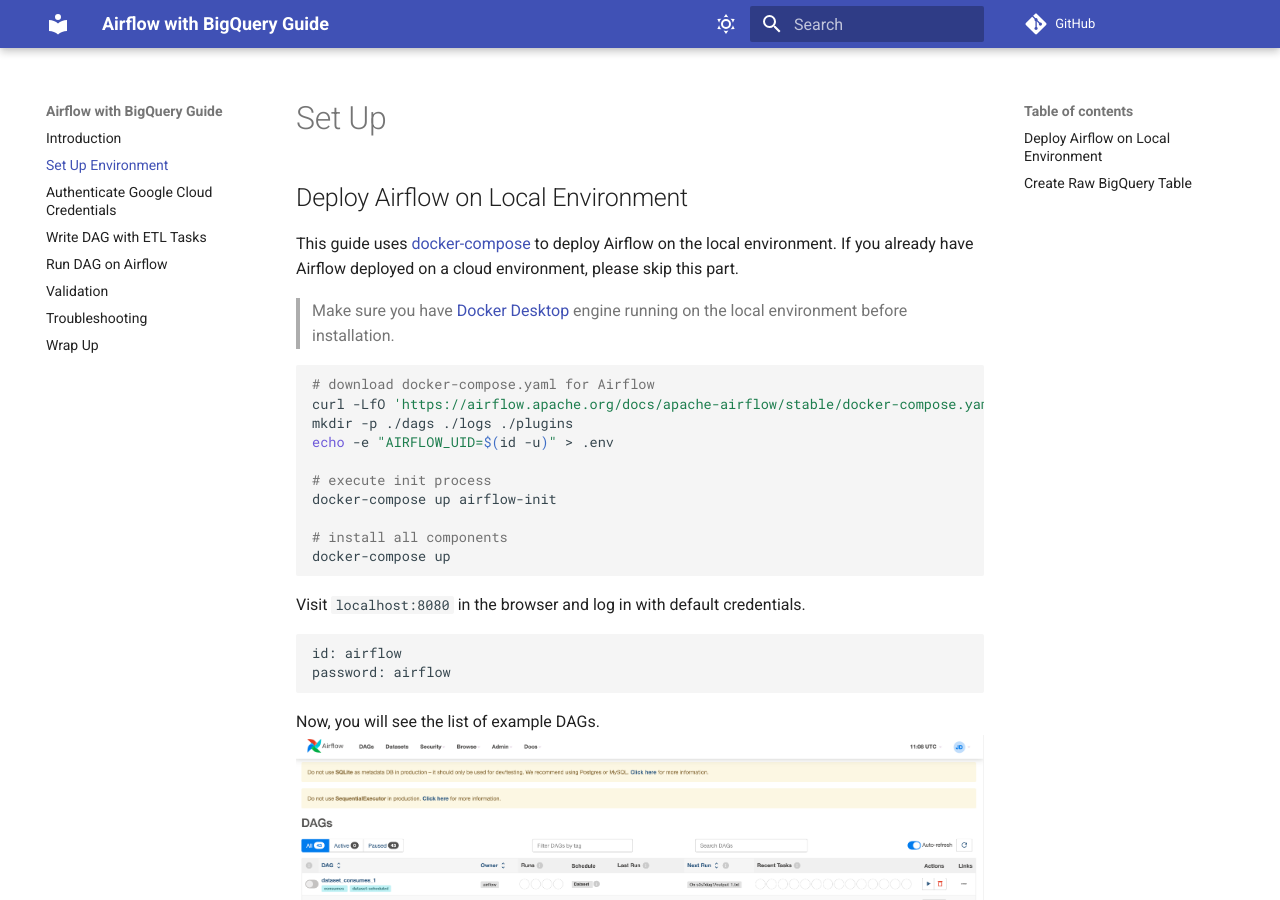
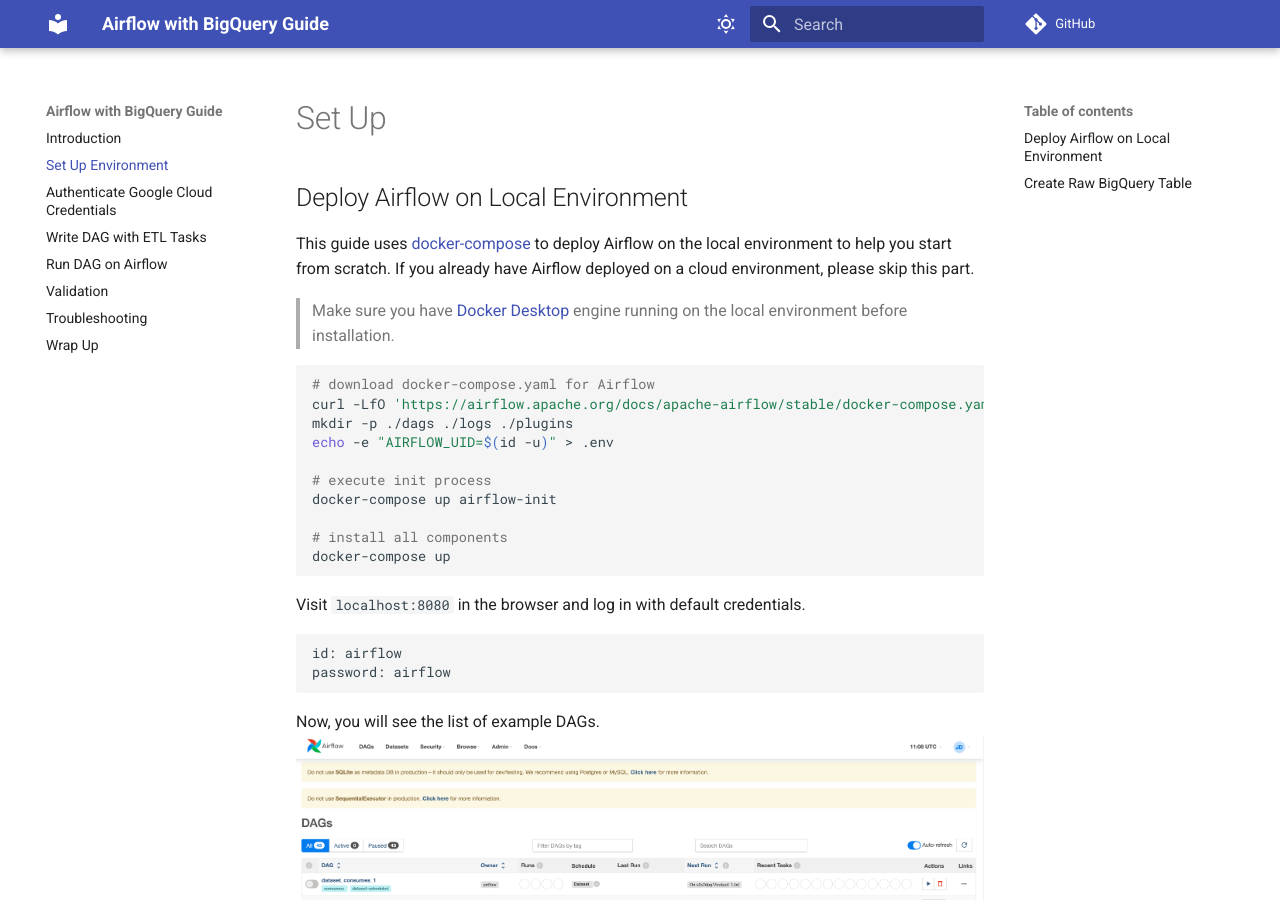
Before and after one commit to yoonhyejin/airflow-with-bigquery-guide, an MkDocs documentation site: the page built from docs/01-set-up.md, in a window 1280 px wide and 900 px high. Built offline with MkDocs 1.6.1 and Material for MkDocs 9.7.7, drawn with Linux system fonts in a browser that asks for light colours; comment, search, counter and statistics services are not loaded.

Commit message:
fix: fix set up

```diff
--- a/docs/01-set-up.md
+++ b/docs/01-set-up.md
@@ -1,7 +1,7 @@
 # Set Up
 
 ## Deploy Airflow on Local Environment
-This guide uses [docker-compose](https://github.com/docker/compose) to deploy Airflow on the local environment.
+This guide uses [docker-compose](https://github.com/docker/compose) to deploy Airflow on the local environment to help you start from scratch.
 If you already have Airflow deployed on a cloud environment, please skip this part.
 
 > Make sure you have [Docker Desktop](https://www.docker.com/products/docker-desktop/) engine running on the local environment before installation.
```
